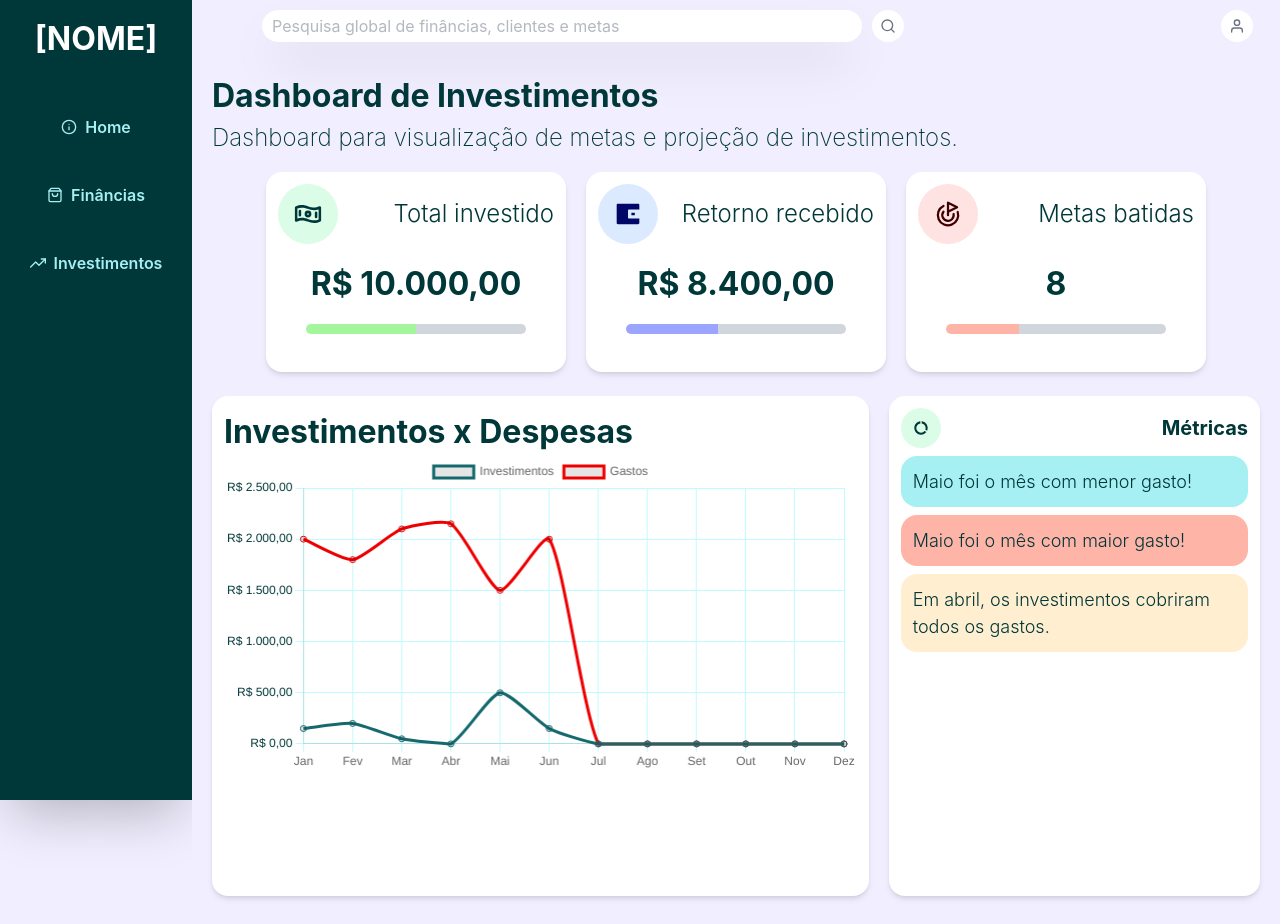
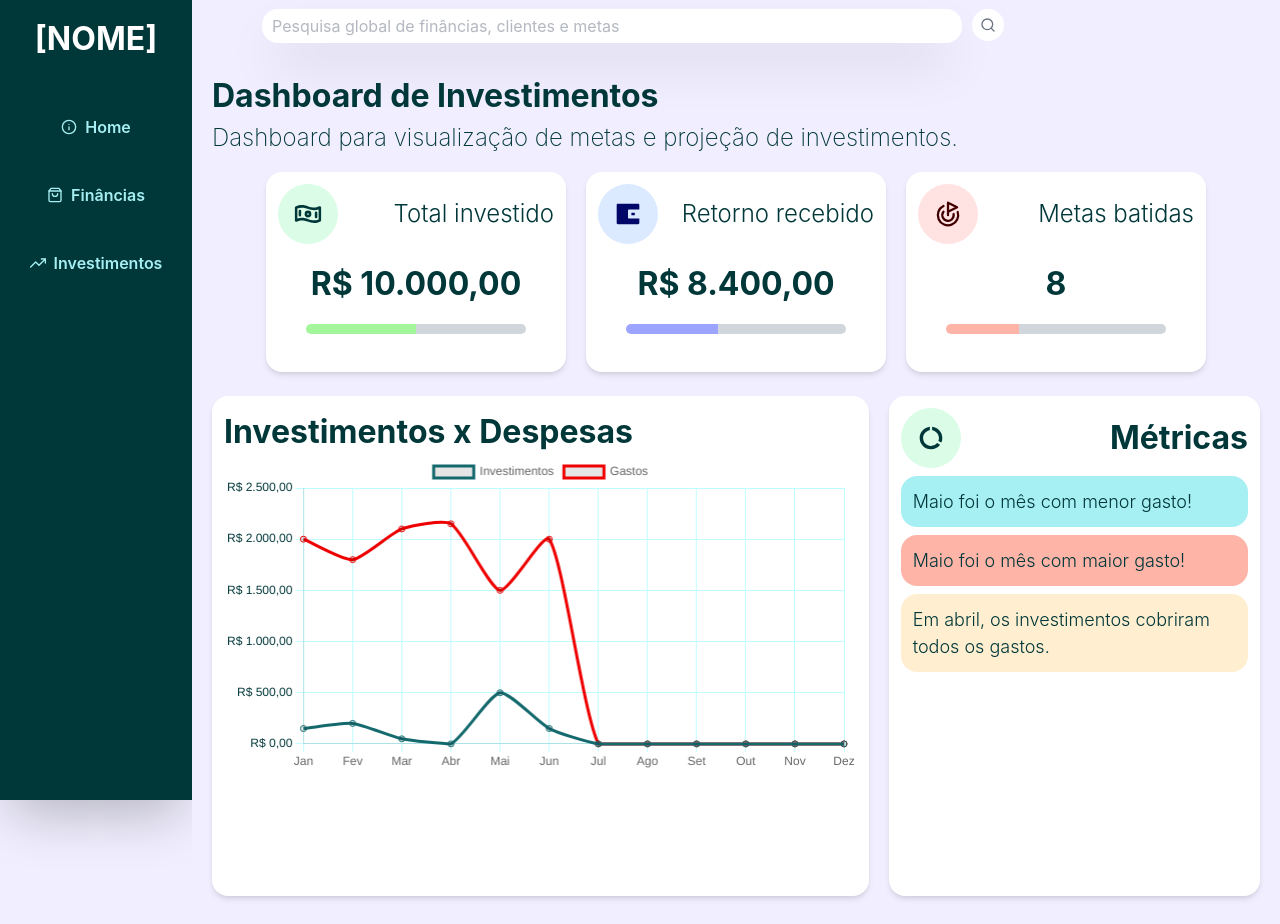
Before and after one commit to oeduardopereira/startup-empreendedorismo, a React app in the folder frontend/: page / in a window 1280 px wide. Built offline with nearby package versions, Linux system fonts and the light colour scheme; the HTML template or start-up script is replaced by a standard one.

Commit message:
fix: navbar

```diff
--- a/frontend/src/components/TopBar/Topbar.module.css
+++ b/frontend/src/components/TopBar/Topbar.module.css
@@ -1,11 +1,11 @@
 @reference "../../index.css";
 
 .topbar {
-    @apply flex h-[52px] bg-bg-blue items-center w-screen space-x-[5px];
+    @apply flex h-[52px] bg-bg-blue items-center w-screen space-x-[90vh];
 }
 
 .searchbar {
-    @apply bg-white rounded-[16px] w-[600px] h-[32px] shadow-2xl
+    @apply bg-white rounded-[16px] w-[700px] h-[34px] shadow-2xl
     text-gray-500 pl-[10px] hover:bg-gray-100 transition-all duration-10
     outline-none;
 }
--- a/frontend/src/components/TopBar/Topbar.tsx
+++ b/frontend/src/components/TopBar/Topbar.tsx
@@ -8,13 +8,13 @@ function Topbar() {
     return(
 
         <div  className={styles.topbar}>
-            <div className="flex pl-[70px] w-[80%] space-x-[10px]">
+            <div className="flex pl-[70px] w-[80wh] space-x-[10px]">
                 <input className={styles.searchbar} placeholder="Pesquisa global de finâncias, clientes e metas" />
                 <button className={styles.searchbutton}>
                     <FiSearch />
                 </button>
             </div>
-            <div className="flex items-center justify-end">
+            <div className="flex w-[20wh] items-center justify-end">
                 <button className={styles.accountbutton}>
                     <FiUser />
                 </button>
--- a/frontend/src/pages/Investiments/Investiments.tsx
+++ b/frontend/src/pages/Investiments/Investiments.tsx
@@ -30,10 +30,12 @@ function Investiments() {
                     <div className="bg-white w-[450px] h-[500px] shadow-md rounded-[16px] flex-col p-3 space-y-2 overflow-auto scrollbar-none
                                     hover:-translate-y-2 transition-all duration-75">
                         <div className="flex items-center justify-between">
-                            <div className="text-dark-green  w-[40px] h-[40px] flex items-center justify-center bg-green-100 rounded-[20px]">
-                                <MdDataSaverOff />
+                            <div className="text-dark-green  w-[60px] h-[60px] flex items-center justify-center bg-green-100 rounded-[30px]">
+                                <div className="scale-[170%]">
+                                    <MdDataSaverOff />
+                                </div>
                             </div>
-                            <h1 className="text-dark-green font-bold text-[20px]">Métricas</h1>
+                            <h1 className="text-dark-green font-bold text-[32px]">Métricas</h1>
                         </div>
                         <div className="text-dark-green font-light text-[18px] bg-light-green rounded-[16px] p-3">
                             Maio foi o mês com menor gasto!
```
